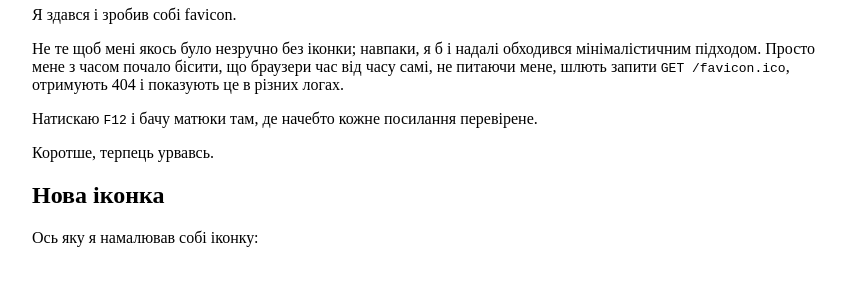
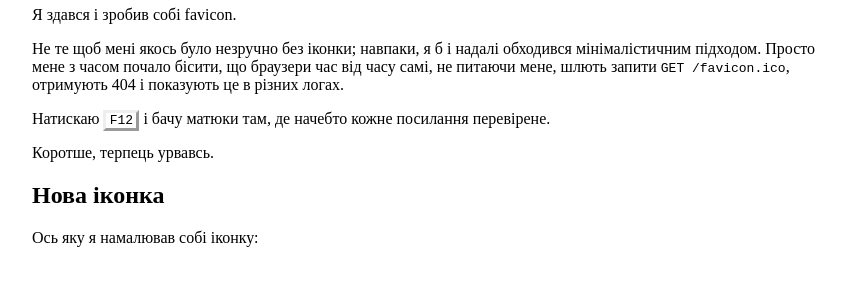
Before and after one commit to dk487/test.de.co.ua, a Jekyll site: the page built from _posts/2021/2021-10-08-icons.md, in a window 1280 px wide. Shown: the part 124-410 px from the top of the page, without its empty margins (208-1069 px from the left). Built offline with Jekyll 4.4.1, drawn with Linux system fonts in a browser that asks for light colours.

Commit message:
Style for <kbd> tag

```diff
--- a/_layouts/default.html
+++ b/_layouts/default.html
@@ -13,6 +13,9 @@ lang: uk
       body { max-width: 50em; padding: 1em; margin: 0 auto }
 {%- if content contains "<img" %}
       img { max-width: 100%; height: auto }
+{%- endif %}
+{%- if content contains "<kbd" %}
+      kbd { padding: 0 .25em; border: medium outset }
 {%- endif %}
 {%- if content contains "<table" %}
       table, th, td { border: thin solid; border-collapse: collapse }
```
